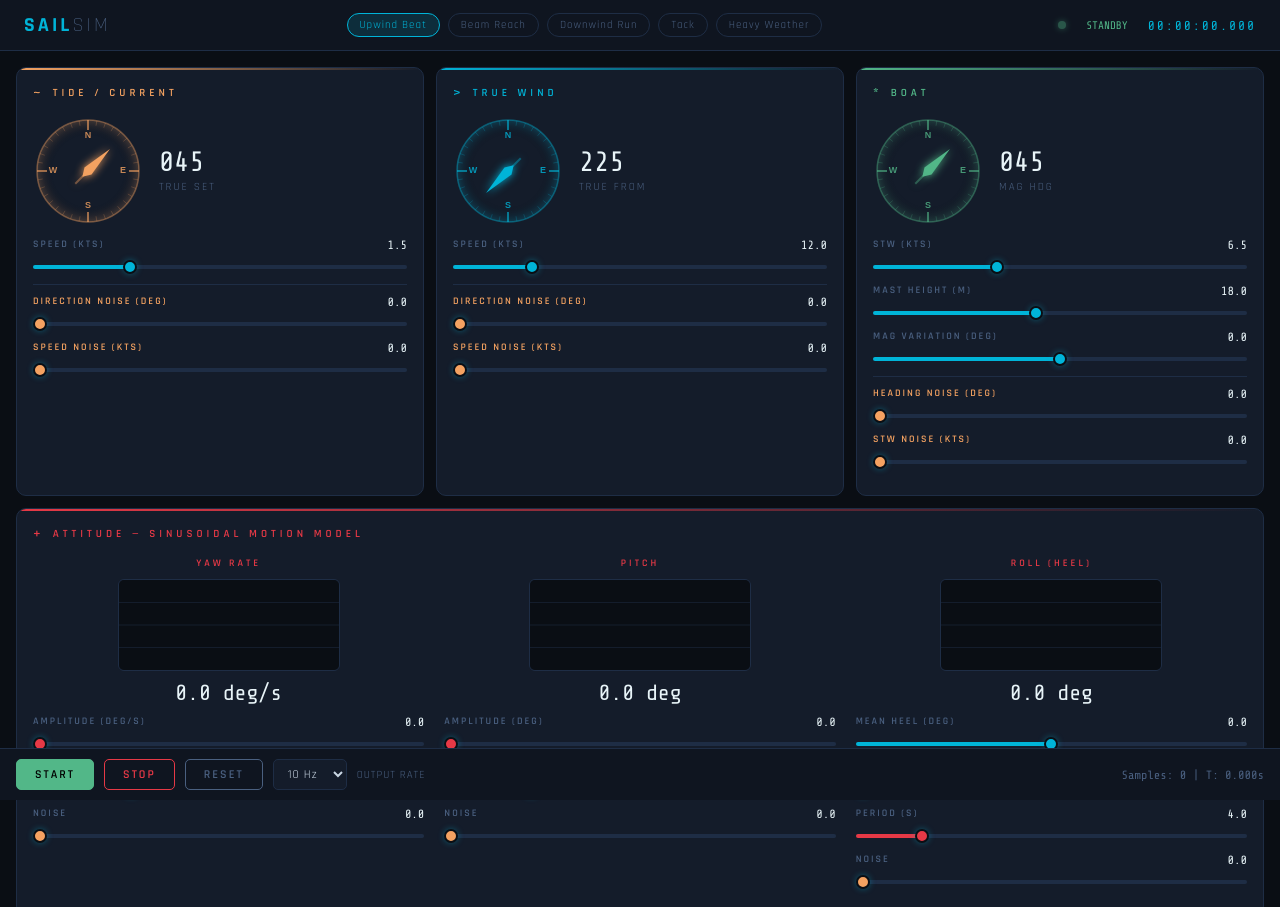
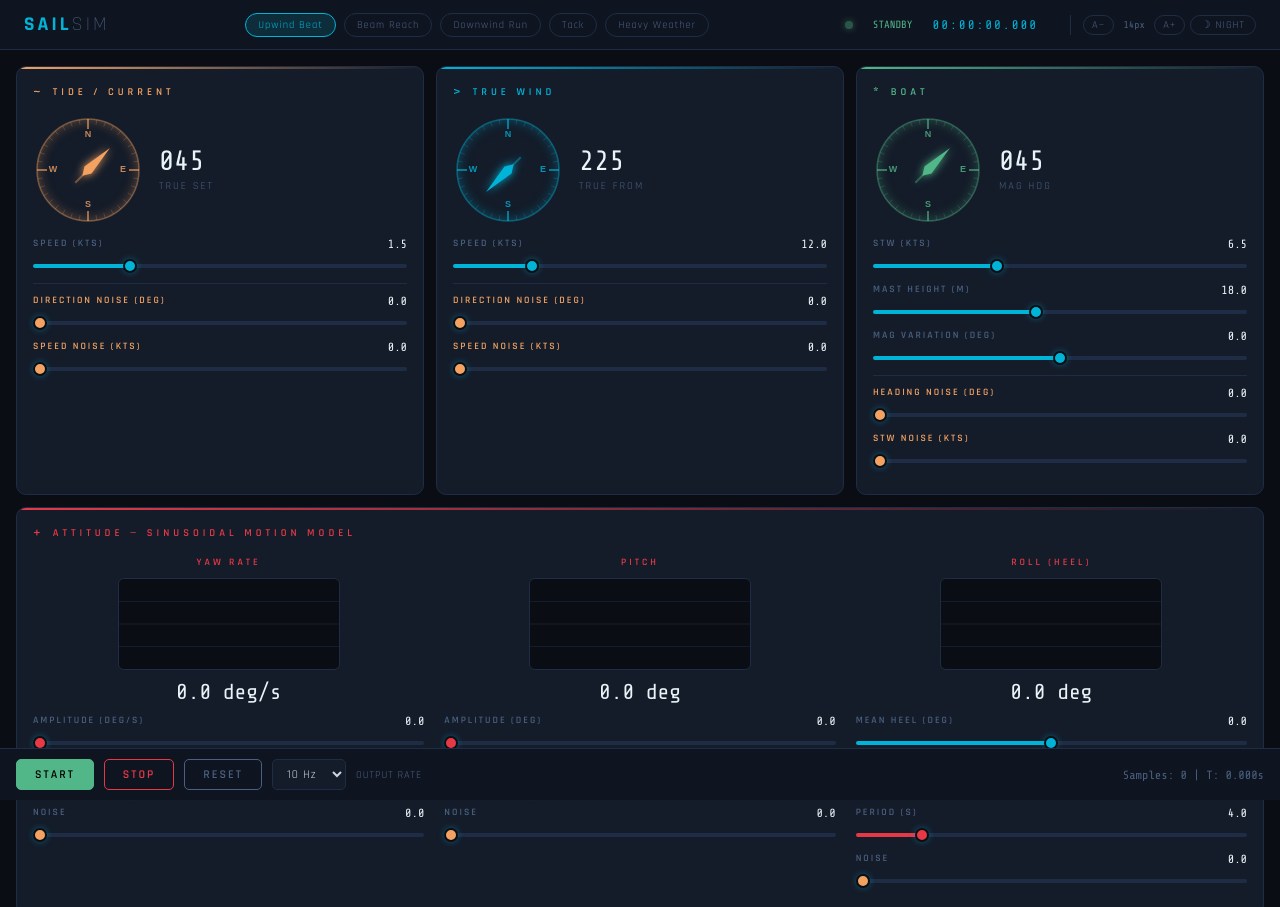
Before and after one commit to thementat/sailsim-plugin, a website: page ui/index.html in a window 1280 px wide. Shown: the top 907 px of the page. Drawn offline with nearby package versions, Linux system fonts and the light colour scheme; no server answers.

Commit message:
updarted web interface design

```diff
--- a/ui/index.html
+++ b/ui/index.html
@@ -9,6 +9,14 @@
   href="https://fonts.googleapis.com/css2?family=Share+Tech+Mono&family=Rajdhani:wght@300;400;500;600;700&display=swap">
 <noscript><link rel="stylesheet"
   href="https://fonts.googleapis.com/css2?family=Share+Tech+Mono&family=Rajdhani:wght@300;400;500;600;700&display=swap"></noscript>
+<script>
+/* Apply saved theme before first paint to avoid flash */
+(function(){
+  var sz=parseInt(localStorage.getItem('sp-font-size'),10);
+  if([11,13,15,17,19,21].indexOf(sz)>=0) document.documentElement.style.fontSize=sz+'px';
+  if(localStorage.getItem('sp-night')==='1') document.documentElement.classList.add('night');
+}());
+</script>
 <style>
 
   :root {
@@ -26,13 +34,29 @@
     --glow:     rgba(0,180,216,0.15);
   }
 
+  /* ---- NIGHT MODE — high-contrast red on dark ---- */
+  :root.night {
+    --bg:      #080000;
+    --panel:   #100000;
+    --card:    #150000;
+    --border:  #3a0808;
+    --accent:  #ff3030;
+    --accent2: #ff6020;
+    --accent3: #ff2828;
+    --red:     #ff5555;
+    --text:    #ff9080;
+    --dim:     #6b1515;
+    --bright:  #ffccc0;
+    --glow:    rgba(255,40,40,0.12);
+  }
+
   * { box-sizing: border-box; margin: 0; padding: 0; }
 
   body {
     background: var(--bg);
     color: var(--text);
     font-family: 'Rajdhani', sans-serif;
-    font-size: 14px;
+    font-size: 1rem;
     min-height: 100vh;
     overflow-x: hidden;
   }
@@ -48,7 +72,7 @@
     position: sticky; top: 0; z-index: 100;
   }
   .logo {
-    font-size: 20px;
+    font-size: 1.4rem;
     font-weight: 700;
     letter-spacing: 3px;
     text-transform: uppercase;
@@ -58,7 +82,7 @@
   .status-bar {
     display: flex; gap: 20px; align-items: center;
     font-family: 'Share Tech Mono', monospace;
-    font-size: 11px;
+    font-size: 0.75rem;
   }
   .status-dot {
     width: 8px; height: 8px; border-radius: 50%;
@@ -70,7 +94,7 @@
 
   .time-display {
     font-family: 'Share Tech Mono', monospace;
-    font-size: 13px;
+    font-size: 0.9rem;
     color: var(--accent);
     letter-spacing: 2px;
   }
@@ -109,7 +133,7 @@
   .section-card.output-card::before { background: linear-gradient(90deg, var(--dim), transparent); }
 
   .card-title {
-    font-size: 11px;
+    font-size: 0.75rem;
     letter-spacing: 4px;
     text-transform: uppercase;
     font-weight: 600;
@@ -118,7 +142,7 @@
     align-items: center;
     gap: 8px;
   }
-  .card-title .icon { font-size: 14px; }
+  .card-title .icon { font-size: 1rem; }
   .tide-card  .card-title { color: var(--accent2); }
   .wind-card  .card-title { color: var(--accent); }
   .boat-card  .card-title { color: var(--accent3); }
@@ -148,13 +172,13 @@
   }
   .compass-value {
     font-family: 'Share Tech Mono', monospace;
-    font-size: 28px;
+    font-size: 2rem;
     font-weight: 400;
     color: var(--bright);
     line-height: 1;
   }
   .compass-unit {
-    font-size: 11px;
+    font-size: 0.75rem;
     color: var(--dim);
     letter-spacing: 2px;
     margin-top: 4px;
@@ -170,7 +194,7 @@
     margin-bottom: 4px;
   }
   .param-label {
-    font-size: 10px;
+    font-size: 0.7rem;
     letter-spacing: 2px;
     text-transform: uppercase;
     color: var(--dim);
@@ -178,7 +202,7 @@
   }
   .param-val {
     font-family: 'Share Tech Mono', monospace;
-    font-size: 12px;
+    font-size: 0.85rem;
     color: var(--bright);
   }
   input[type=range] {
@@ -227,7 +251,7 @@
     gap: 10px;
   }
   .attitude-label {
-    font-size: 10px;
+    font-size: 0.7rem;
     letter-spacing: 3px;
     text-transform: uppercase;
     color: var(--red);
@@ -239,7 +263,7 @@
   }
   .attitude-readout {
     font-family: 'Share Tech Mono', monospace;
-    font-size: 22px;
+    font-size: 1.55rem;
     color: var(--bright);
     text-align: center;
   }
@@ -265,7 +289,7 @@
     text-align: center;
   }
   .out-key {
-    font-size: 9px;
+    font-size: 0.65rem;
     letter-spacing: 2px;
     text-transform: uppercase;
     color: var(--dim);
@@ -273,7 +297,7 @@
   }
   .out-val {
     font-family: 'Share Tech Mono', monospace;
-    font-size: 16px;
+    font-size: 1.1rem;
     color: var(--bright);
   }
   .out-val.wind-col  { color: var(--accent); }
@@ -287,7 +311,7 @@
     border-radius: 6px;
     padding: 10px 14px;
     font-family: 'Share Tech Mono', monospace;
-    font-size: 11px;
+    font-size: 0.75rem;
     color: var(--accent3);
     height: 100px;
     overflow-y: auto;
@@ -318,7 +342,7 @@
     border-radius: 5px;
     border: 1px solid;
     font-family: 'Rajdhani', sans-serif;
-    font-size: 12px;
+    font-size: 0.85rem;
     font-weight: 600;
     letter-spacing: 2px;
     text-transform: uppercase;
@@ -351,12 +375,12 @@
     color: var(--text);
     padding: 6px 10px;
     font-family: 'Rajdhani', sans-serif;
-    font-size: 12px;
+    font-size: 0.85rem;
     letter-spacing: 1px;
   }
   .counter-display {
     font-family: 'Share Tech Mono', monospace;
-    font-size: 12px;
+    font-size: 0.85rem;
     color: var(--dim);
     margin-left: auto;
   }
@@ -375,7 +399,7 @@
     background: transparent;
     color: var(--dim);
     font-family: 'Rajdhani', sans-serif;
-    font-size: 11px;
+    font-size: 0.75rem;
     letter-spacing: 1px;
     cursor: pointer;
     transition: all 0.15s;
@@ -399,7 +423,7 @@
     border-radius: 4px;
     color: var(--bright);
     font-family: 'Share Tech Mono', monospace;
-    font-size: 12px;
+    font-size: 0.85rem;
     padding: 2px 6px;
     width: 60px;
     text-align: right;
@@ -409,7 +433,7 @@
     cursor: not-allowed;
   }
   .var-source {
-    font-size: 9px;
+    font-size: 0.65rem;
     letter-spacing: 1px;
     padding: 1px 6px;
     border-radius: 3px;
@@ -445,6 +469,12 @@
     <div class="status-dot" id="statusDot"></div>
     <span id="statusLabel" style="color:var(--accent3)">STANDBY</span>
     <div class="time-display" id="timeDisplay">00:00:00.000</div>
+    <div style="display:flex;align-items:center;gap:5px;margin-left:12px;border-left:1px solid var(--border);padding-left:12px">
+      <button class="preset-btn" onclick="ssTheme.fontDown()" title="Decrease font size" style="padding:2px 8px">A&minus;</button>
+      <span id="ss-font-sz" style="font-family:'Share Tech Mono',monospace;font-size:0.7rem;color:var(--dim);min-width:30px;text-align:center"></span>
+      <button class="preset-btn" onclick="ssTheme.fontUp()" title="Increase font size" style="padding:2px 8px">A+</button>
+      <button class="preset-btn" id="ss-night-btn" onclick="ssTheme.toggleNight()" title="Toggle night mode" style="padding:2px 10px;min-width:60px"></button>
+    </div>
   </div>
 </header>
 
@@ -739,7 +769,7 @@
     <option value="200">5 Hz</option>
     <option value="1000">1 Hz</option>
   </select>
-  <span style="color:var(--dim);font-size:11px;letter-spacing:1px">OUTPUT RATE</span>
+  <span style="color:var(--dim);font-size:0.75rem;letter-spacing:1px">OUTPUT RATE</span>
   <div class="counter-display" id="counterDisplay">Samples: 0 | T: 0.000s</div>
 </div>
 
@@ -1482,6 +1512,48 @@ document.getElementById('rateSelect').addEventListener('change', function() {
 
 loadConfig();
 loadSimState();
+
+// === FONT SIZE & NIGHT MODE ===
+(function () {
+  var SIZES   = [11, 13, 15, 17, 19, 21];
+  var LS_SIZE  = 'sp-font-size';
+  var LS_NIGHT = 'sp-night';
+
+  function getSize() {
+    var v = parseInt(localStorage.getItem(LS_SIZE), 10);
+    return SIZES.indexOf(v) >= 0 ? v : 14;
+  }
+  function getNight() { return localStorage.getItem(LS_NIGHT) === '1'; }
+
+  function applySize(sz) {
+    document.documentElement.style.fontSize = sz + 'px';
+    localStorage.setItem(LS_SIZE, sz);
+    var el = document.getElementById('ss-font-sz');
+    if (el) el.textContent = sz + 'px';
+  }
+  function applyNight(on) {
+    document.documentElement.classList.toggle('night', on);
+    localStorage.setItem(LS_NIGHT, on ? '1' : '0');
+    var el = document.getElementById('ss-night-btn');
+    if (el) el.textContent = on ? '\u2600 DAY' : '\u263D NIGHT';
+  }
+
+  // Sync display on load (settings applied at top of page by theme.js if present, else apply now)
+  applySize(getSize());
+  applyNight(getNight());
+
+  window.ssTheme = {
+    fontDown: function () {
+      var idx = SIZES.indexOf(getSize());
+      if (idx > 0) applySize(SIZES[idx - 1]);
+    },
+    fontUp: function () {
+      var idx = SIZES.indexOf(getSize());
+      if (idx < SIZES.length - 1) applySize(SIZES[idx + 1]);
+    },
+    toggleNight: function () { applyNight(!getNight()); }
+  };
+}());
 </script>
 </body>
 </html>
```
Also changed, not shown: index.js (+9 -6 lines).
